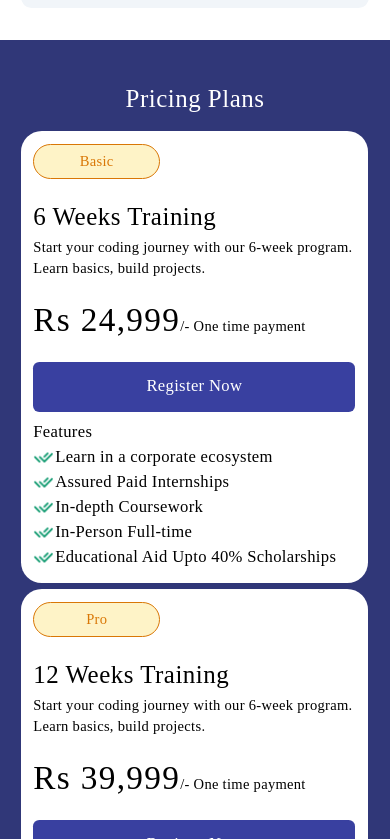
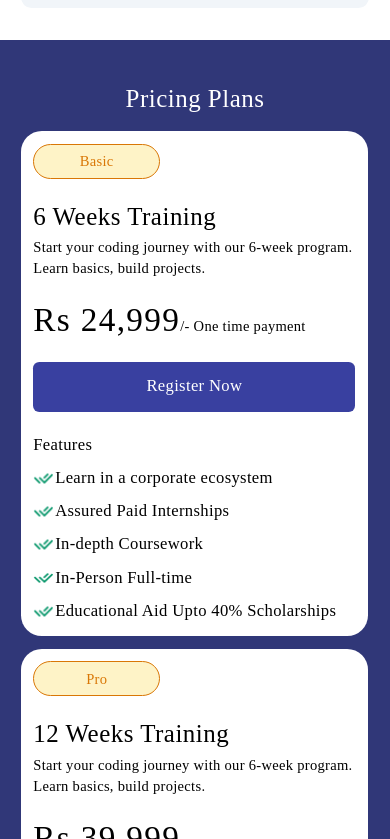
Before and after one commit to Sameer764/PpaTechProgram, a React (Vite) app in the folder ppa-tech-program/: page / in a window 390 px wide. Shown: the part 7485-8324 px from the top of the page. Built offline with nearby package versions, Linux system fonts and the light colour scheme.

Commit message:
pricing card responsive

```diff
--- a/ppa-tech-program/src/components/PricingCard/PricingCardResponsive.css
+++ b/ppa-tech-program/src/components/PricingCard/PricingCardResponsive.css
@@ -4,6 +4,7 @@
     }
     .pricing-plan-card-section{
         flex-direction: column;
+        gap: 3.2vw;
     }
     .pricing-plan-heading{
         /* //styleName: Sub heading/H1/Bold; */
@@ -60,6 +61,7 @@
         text-align: left;
     }
     .training-feature-heading{
+        margin-top: 5.333vw;
         font-size: 4.267vw;
         font-weight: 400;
         line-height: 6.4vw;
@@ -72,6 +74,7 @@
         line-height: 6.4vw;
         letter-spacing: 0.02em;
         text-align: left;
+        margin-top: 2.133vw;
     }
     .pricing-card-tick-img{
         width: 5.333vw;
```
